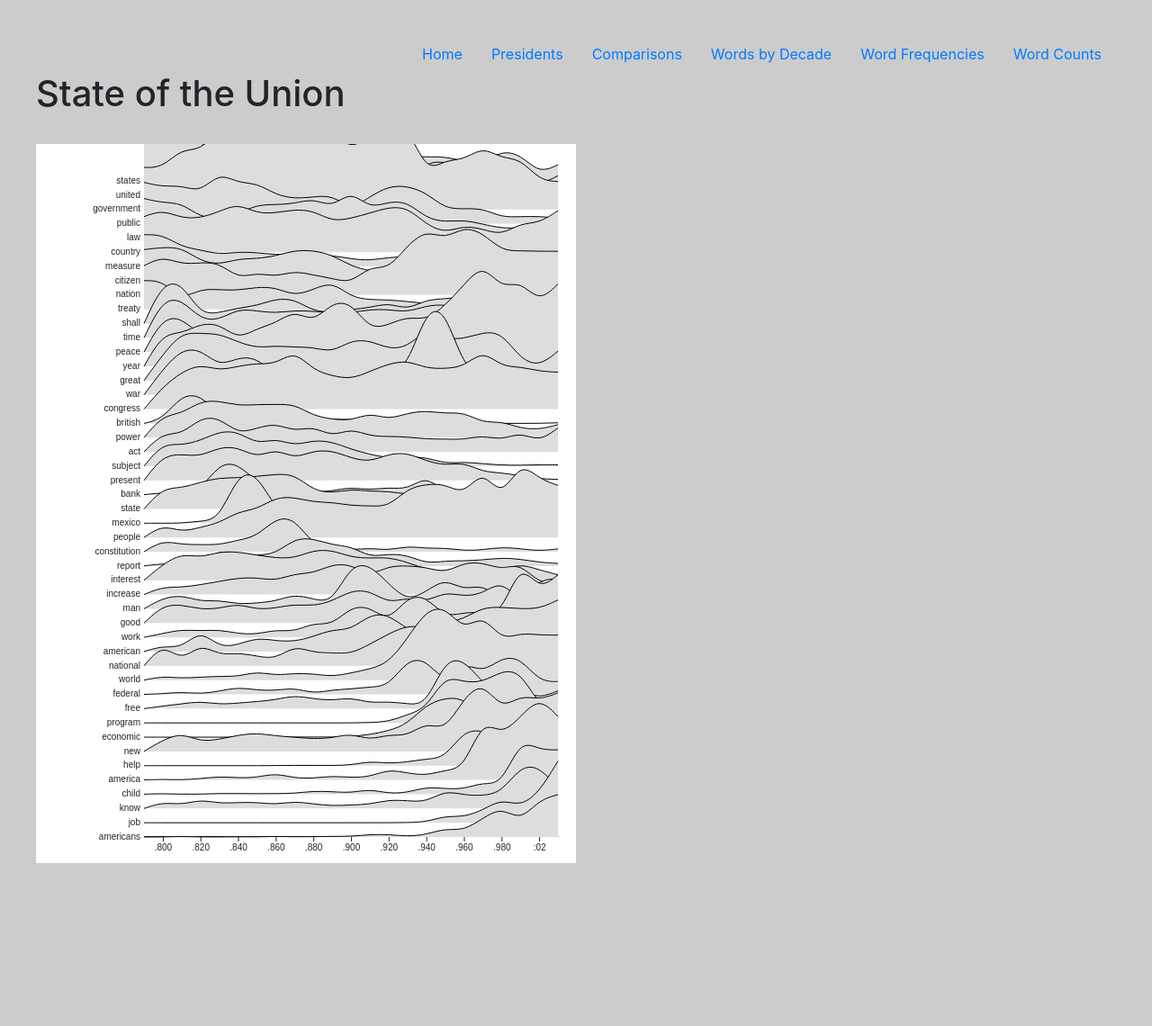
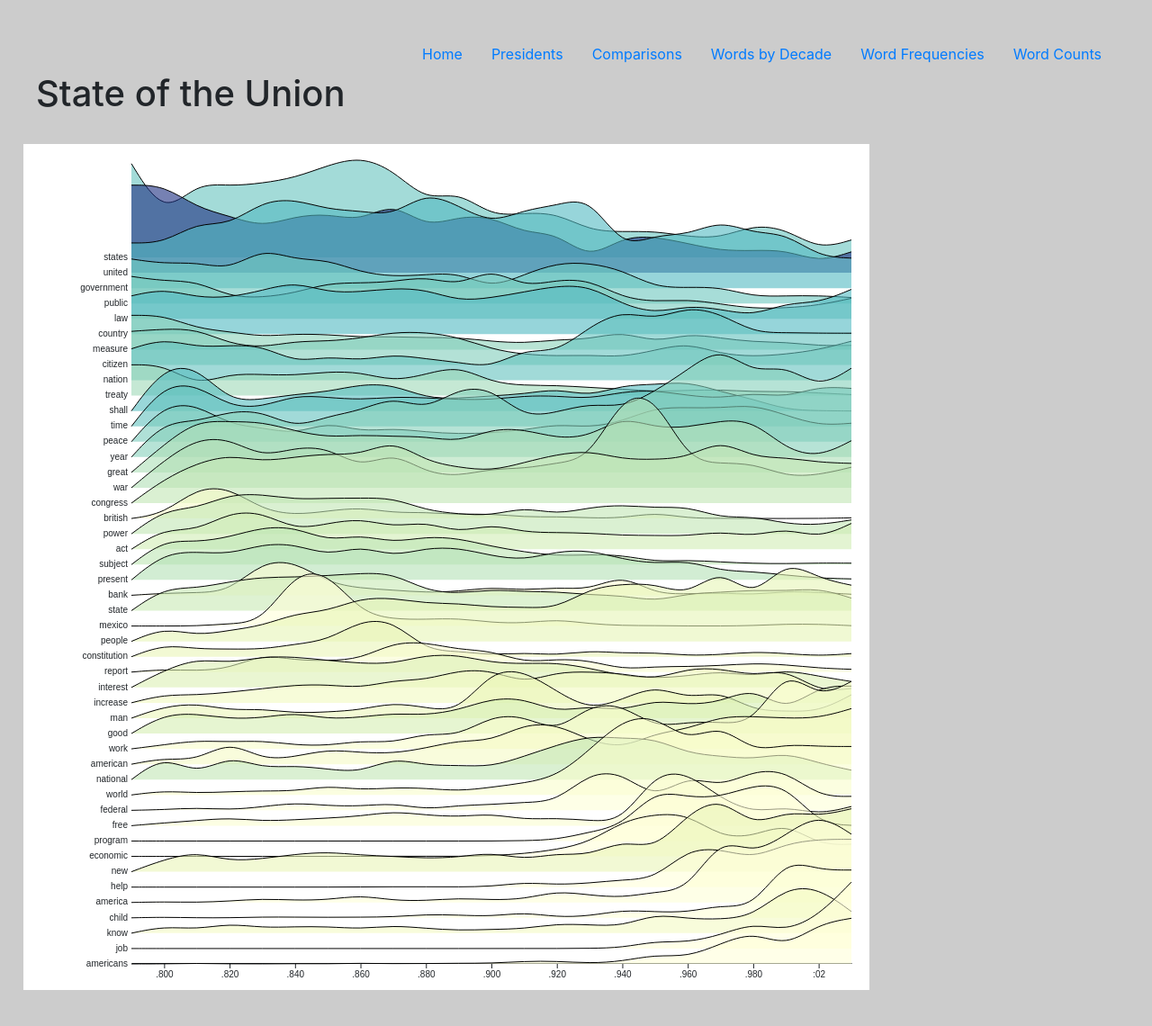
Before and after one commit to mbolts/sotu_project, a Flask app: page /wf_visualization in a window 1280 px wide. Shown: the whole page at 90% size. Before the commit the page ends 959 px from the top, so only its background shows below. Run offline with Flask 2, Linux system fonts and the light colour scheme; some libraries are stand-ins or nearby versions.

Commit message:
design tweaks to comparison visualization

```diff
--- a/server.py
+++ b/server.py
@@ -257,6 +257,6 @@ if __name__ == "__main__":
     connect_to_db(app)
 
     # Use the DebugToolbar
-    DebugToolbarExtension(app)
+    # DebugToolbarExtension(app)
 
     app.run(port=5000, host='0.0.0.0')
--- a/sotu/make_json.py
+++ b/sotu/make_json.py
@@ -262,7 +262,11 @@ def make_wc_by_decade_json():
 
 
 def make_wc_by_decade_csv():
-    """Create a json file of the word counts by decade"""
+    """Create a json file of the word counts by decade
+    This is used to make the line_chart.js visualaztion at the
+    wf_visualization page
+
+    """
 
     decades = [1790, 1800, 1810, 1820, 1830, 1840, 1850, 1860,
                1870, 1880, 1890, 1900, 1910, 1920, 1930, 1940,
--- a/static/js/line_chart.js
+++ b/static/js/line_chart.js
@@ -3,18 +3,28 @@
 
 
 function transformCSV(data) {
-  // console.log(data);
+
   const word = data.word;
   delete data.word;
   const values = Object.keys(data).sort().map( year => {
     return data[year];
-  }
-  );
+  });
   return {
     name: word,
     values
-  }
+  };
 }
+
+
+    d3.selection.prototype.moveToBack = function() {
+        return this.each(function() {
+            var firstChild = this.parentNode.firstChild;
+            if (firstChild) {
+                this.parentNode.insertBefore(this, firstChild);
+            }
+        });
+    };
+
 
 d3.csv("/word_freq.csv", transformCSV).then(function (dataset) {
 
@@ -29,28 +39,37 @@ d3.csv("/word_freq.csv", transformCSV).then(function (dataset) {
 
   console.log(data);
 
-  height = data.series.length * 17;
-  width = 600;
+  height = data.series.length * 20;
+  width = height;
   overlap = 1;
 
-  margin = ({top: 40, right: 20, bottom: 30, left: 120});
+  margin = ({top: 125, right: 20, bottom: 30, left: 120});
 
   const svg = d3.select('#chart')
               .append('svg')
-              .attr('height', height)
-              .attr('width', width);
+              // .attr("viewBox", `-${width / 2} -${height / 2} ${width} ${height}`)
+              .style("display", "block")
+              .style("margin", "0 -14px")
+              .style("width", width)
+              .style("height", height);
 
 x = d3.scaleTime()
     .domain(d3.extent(data.dates))
-    .range([margin.left, width - margin.right])
+    .range([margin.left, width - margin.right]);
 
 y = d3.scalePoint()
     .domain(data.series.map(d => d.name))
-    .range([margin.top, height - margin.bottom])
+    .range([margin.top, height - margin.bottom]);
 
 z = d3.scaleLinear()
     .domain([0, d3.max(data.series, d => d3.max(d.values))]).nice()
-    .range([0, -overlap * y.step()])
+    .range([0, -overlap * y.step()]);
+
+color = d3.scaleSequential(d3.interpolateYlGnBu)
+          .domain([0, d3.max(data.series, d => d3.extent(d.values))[1]]);
+
+
+console.log(x);
 
 xAxis = g => g
   .attr("transform", `translate(0,${height - margin.bottom})`)
@@ -79,6 +98,7 @@ line = area.lineY1()
   svg.append("g")
       .call(yAxis);
 
+
   const group = svg.append("g")
     .selectAll("g")
     .data(data.series)
@@ -86,13 +106,27 @@ line = area.lineY1()
       .attr("transform", d => `translate(0,${y(d.name) + 1})`);
 
   group.append("path")
-      .attr("fill", "#ddd")
-      .attr("d", d => area(d.values));
+      .attr("fill", d => color(d.values[1]))
+      .attr("d", d => area(d.values))
+      .style("opacity", 0.6)
+      .on('mouseover', function(d){
+        d3.select(this).attr('fill', '#adb5bd')
+            .style('opacity', 1);
+        svg.append('text')
+           .attr('id', 'tooltip-'+d.name)
+           .attr('x', d3.event.pageX)
+           .attr('y', d3.event.pageY - margin.top - 50)
+           .text(d.name);
+        })
+      .on('mouseout', function(d){
+        d3.select(this).attr('fill', color(d.values[1]))
+            .style('opacity', 0.6);
+        d3.select('#tooltip-'+d.name).remove();
+      });
 
   group.append("path")
       .attr("fill", "none")
       .attr("stroke", "black")
       .attr("d", d => line(d.values));
 
-
 });
```
Also changed, not shown: static/js/similarity.js (+8 -42 lines), templates/comparison.html (+3 -9 lines).
